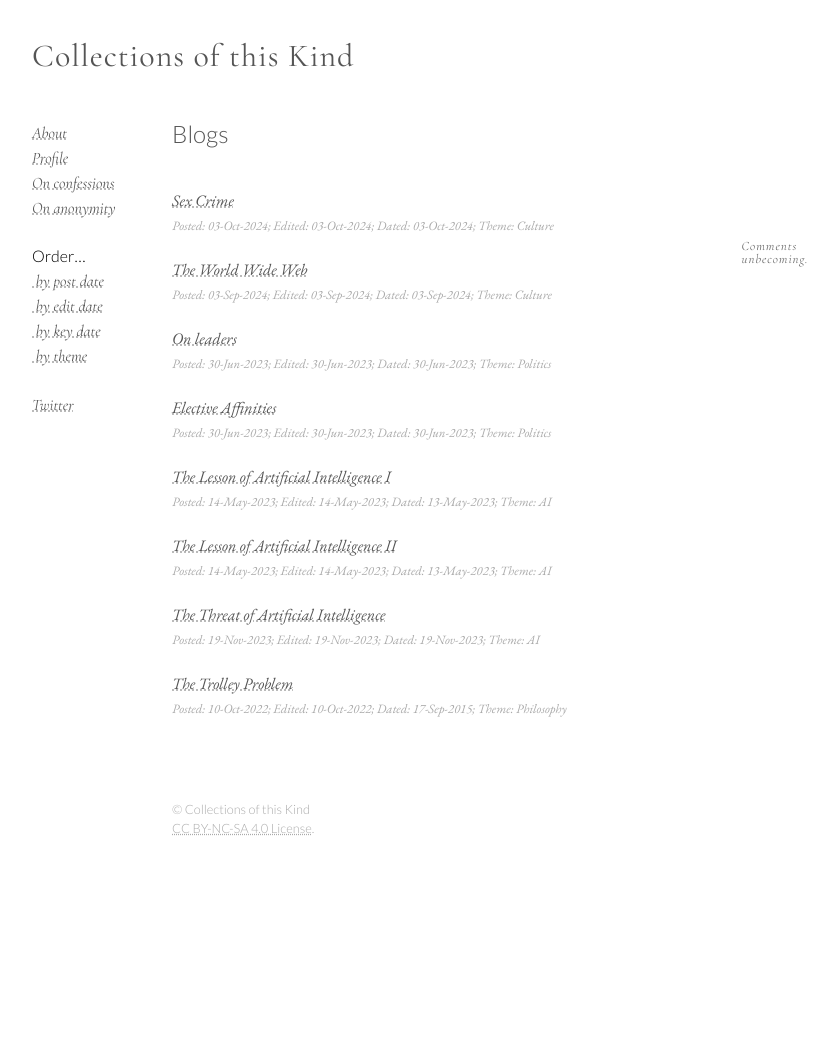
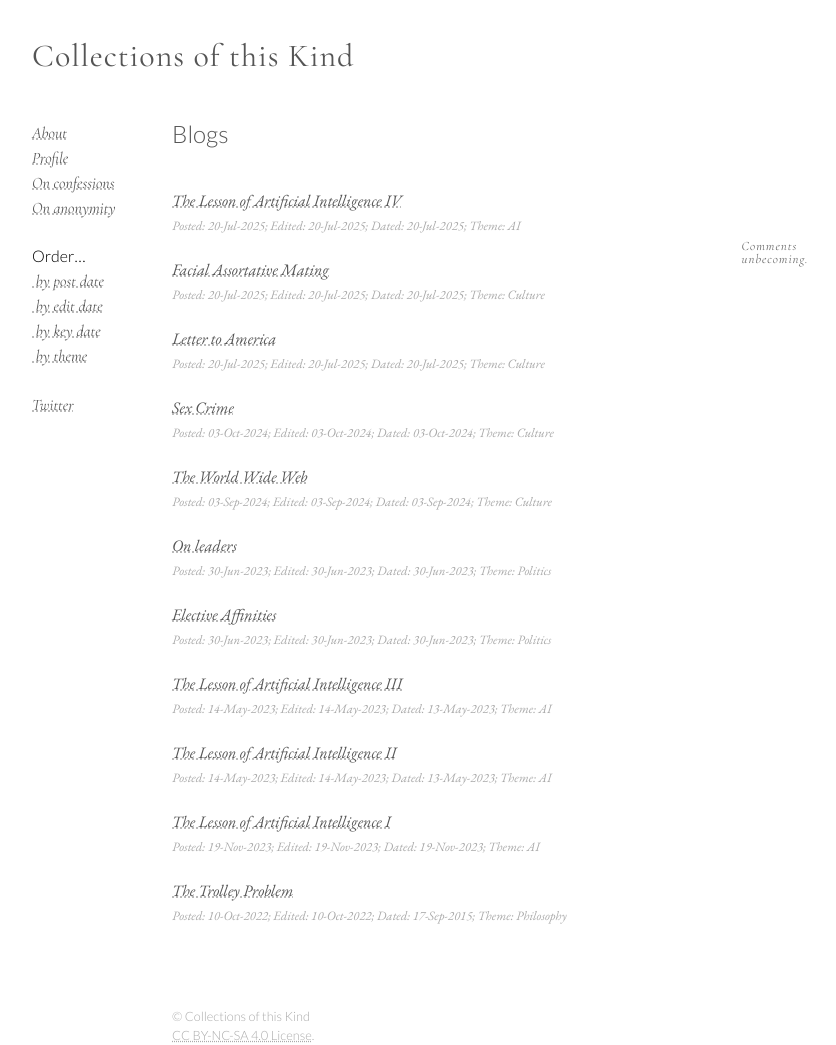
Before and after one commit to CollectionsOfThisKind/collectionsofthiskind.github.io, a Jekyll site: the page built from pages/blog/index.html, in a window 1280 px wide. Shown: the whole page, without its empty margins (78-914 px from the left). Built offline with Jekyll 4.4.1, drawn with Linux system fonts in a browser that asks for light colours; before the commit the page ends 900 px from its top, so only the background shows below that.

Commit message:
Add files via upload

```diff
--- a/pages/blog/ai.html
+++ b/pages/blog/ai.html
@@ -12,7 +12,7 @@ layout: page
 
 <div class=postsection>
 
-<h2 class=top>The Threat of Artificial Intelligence</h2>
+<h2 class=top>Lesson of Artificial Intelligence I: it's not AI we need to worry about</h2>
 <div class=marginalia>
 
 </div>
--- a/pages/blog/ai2.html
+++ b/pages/blog/ai2.html
@@ -12,7 +12,7 @@ layout: page
 
 <div class=postsection>
 
-<h2 class=top>The Lesson of Artificial Intelligence I</h2>
+<h2 class=top>The Lesson of Artificial Intelligence II: be better</h2>
 <div class=marginalia>
 
 </div>
--- a/pages/blog/ai3.html
+++ b/pages/blog/ai3.html
@@ -12,7 +12,7 @@ layout: page
 
 <div class=postsection>
 
-<h2 class=top>The Lesson of Artificial Intelligence II</h2>
+<h2 class=top>The Lesson of Artificial Intelligence III: Experience 2.0</h2>
 <div class=marginalia>
 
 </div>
--- a/pages/blog/index.html
+++ b/pages/blog/index.html
@@ -12,6 +12,45 @@ Comments unbecoming.
 </div>
 
 <h2 class=top>Blogs</h2>
+
+
+<p class='anchor'>
+<span class='theme' id='AI'>
+<span class='keydate' id='20250720'>
+<span class='postdate' id='20250720'>
+<span class='editdate' id='20250720'>
+<a href="ai4.html">The Lesson of Artificial Intelligence IV</a>
+</span>
+</span>
+</span>
+</span>
+</p>
+
+
+
+<p class='anchor'>
+<span class='theme' id='Culture'>
+<span class='keydate' id='20250720'>
+<span class='postdate' id='20250720'>
+<span class='editdate' id='20250720'>
+<a href="face.html">Facial Assortative Mating</a>
+</span>
+</span>
+</span>
+</span>
+</p>
+
+<p class='anchor'>
+<span class='theme' id='Culture'>
+<span class='keydate' id='20250720'>
+<span class='postdate' id='20250720'>
+<span class='editdate' id='20250720'>
+<a href="america.html">Letter to America</a>
+</span>
+</span>
+</span>
+</span>
+</p>
 
 <p class='anchor'>
 <span class='theme' id='Culture'>
@@ -66,7 +105,7 @@ Comments unbecoming.
 <span class='keydate' id='20230513'>
 <span class='postdate' id='20230514'>
 <span class='editdate' id='20230514'>
-<a href="ai2.html">The Lesson of Artificial Intelligence I</a>
+<a href="ai3.html">The Lesson of Artificial Intelligence III</a>
 </span>
 </span>
 </span>
@@ -78,19 +117,21 @@ Comments unbecoming.
 <span class='keydate' id='20230513'>
 <span class='postdate' id='20230514'>
 <span class='editdate' id='20230514'>
-<a href="ai3.html">The Lesson of Artificial Intelligence II</a>
+<a href="ai2.html">The Lesson of Artificial Intelligence II</a>
 </span>
 </span>
 </span>
 </span>
 </p>
 
+
+
 <p class='anchor'>
 <span class='theme' id='AI'>
 <span class='keydate' id='20231119'>
 <span class='postdate' id='20231119'>
 <span class='editdate' id='20231119'>
-<a href="ai.html">The Threat of Artificial Intelligence</a>
+<a href="ai.html">The Lesson of Artificial Intelligence I</a>
 </span>
 </span>
 </span>
```
Also changed, not shown: pages/blog/ai4.html (added, +36 -0 lines), pages/blog/america.html (added, +146 -0 lines), pages/blog/face.html (added, +39 -0 lines).
